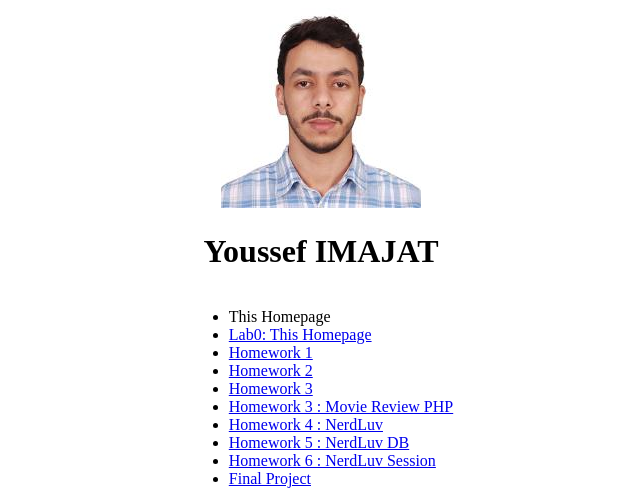
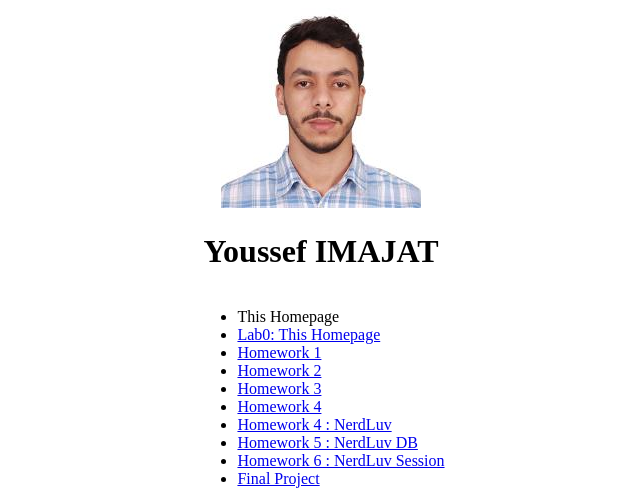
Before and after one commit to youssefimajat/wap.github.io, a plain HTML site: page LAB1/index.html in a window 1280 px wide. Shown: the top 490 px of the page, without its empty margins (319-959 px from the left). Drawn offline with Linux system fonts and the light colour scheme.

Commit message:
Update index.html

```diff
--- a/LAB1/index.html
+++ b/LAB1/index.html
@@ -24,7 +24,7 @@
             <li><a href="https://youssefimajat.github.io/LAB1/" >Homework 1 </a></li>
             <li><a href="https://youssefimajat.github.io/LAB2/" >Homework 2 </a></li>
             <li><a href="https://youssefimajat.github.io/LAB3/" >Homework 3</a></li>
-            <li><a href="#" > Homework 3 : Movie Review PHP</a></li>
+            <li><a href="https://youssefimajat.github.io/LAB4/" >Homework 4</a></li>
             <li><a href="#" > Homework 4 : NerdLuv</a></li>
             <li><a href="#" > Homework 5 : NerdLuv DB</a></li>
             <li><a href="#" > Homework 6 : NerdLuv Session</a></li>
```
